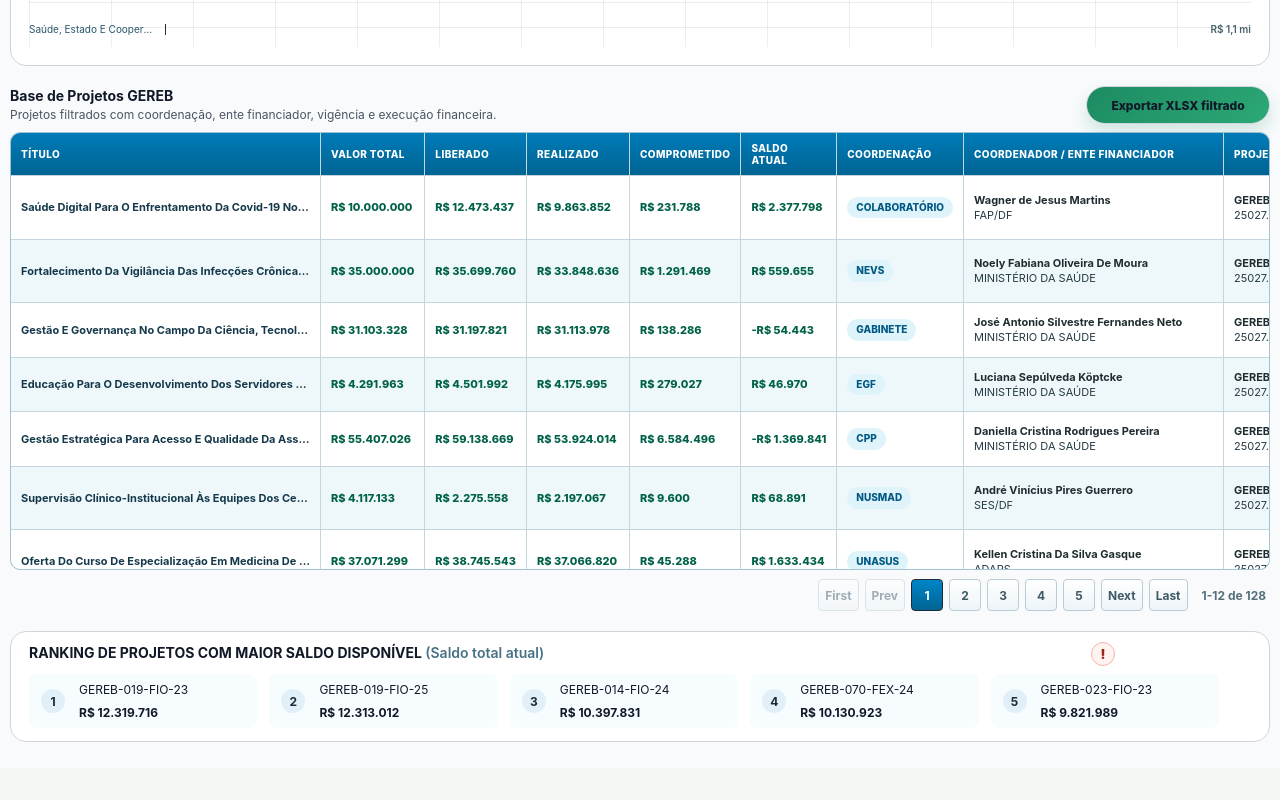
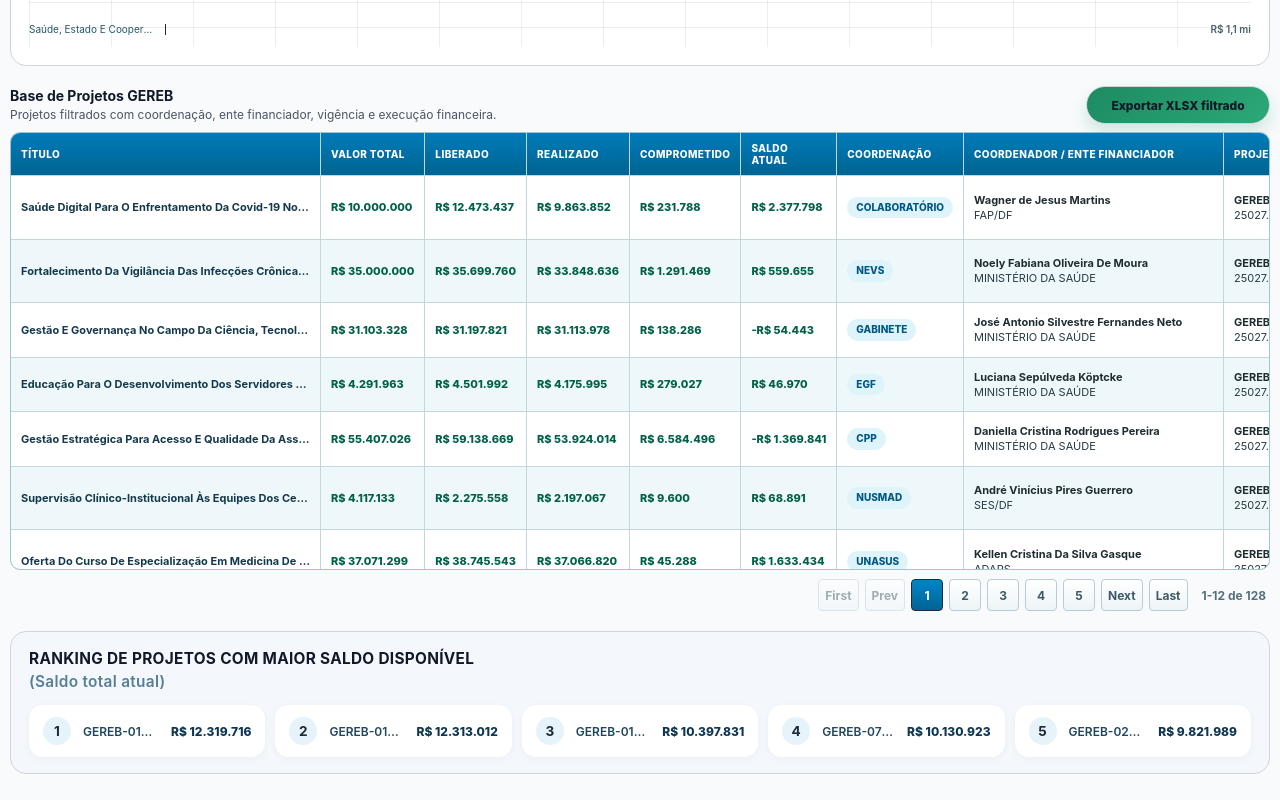
Before and after one commit to guilhermegalvaosilva/-Painel-de-Controle-Financeiro, a React (Vite) app: page / in a window 1280 px wide. Shown: the part 2734-3534 px from the top of the page. Before the commit the page ends 3502 px from the top, so only its background shows below. Built offline with nearby package versions, Linux system fonts and the light colour scheme.

Commit message:
Remove ranking help icon e deixa ranking mais minimalista

```diff
--- a/src/App.jsx
+++ b/src/App.jsx
@@ -519,14 +519,8 @@ function App() {
       <ProjectTable projects={filteredProjects} />
 
       <section className="ranking-strip">
-        <CardHelpButton
-          title="Ranking de projetos com maior saldo disponível"
-          description="Mostra os cinco projetos com maior Saldo total Atual dentro dos filtros aplicados. Ajuda a encontrar onde há mais recurso ainda disponível."
-          detail="Ordenado do maior para o menor saldo atual."
-          value={`${balanceRanking.length} projetos exibidos`}
-        />
         <h2>
-          Ranking de projetos com maior saldo disponível{" "}
+          Ranking de projetos com maior saldo disponível
           <span>(Saldo total atual)</span>
         </h2>
         <div>
--- a/src/styles/dashboard.css
+++ b/src/styles/dashboard.css
@@ -1028,46 +1028,55 @@ td span {
 .ranking-strip {
   position: relative;
   margin-top: 18px;
-  padding: 13px 50px 13px 18px;
+  padding: 18px 18px 16px;
+  border-radius: 16px;
+  background: rgba(244, 249, 252, 0.9);
 }
 
 .ranking-strip h2 {
-  margin-bottom: 12px;
+  margin-bottom: 14px;
+  font-size: 0.96rem;
+  font-weight: 700;
+  letter-spacing: 0.02em;
   text-transform: uppercase;
 }
 
 .ranking-strip h2 span {
-  color: #477184;
+  display: block;
+  margin-top: 4px;
+  color: #577e94;
   font-weight: 600;
   text-transform: none;
 }
 
 .ranking-strip > div {
   display: grid;
-  grid-template-columns: repeat(5, minmax(0, 1fr));
-  gap: 12px;
+  grid-template-columns: repeat(auto-fit, minmax(180px, 1fr));
+  gap: 10px;
 }
 
 .ranking-strip article {
   display: grid;
-  grid-template-columns: 28px minmax(0, 1fr);
-  gap: 8px 10px;
+  grid-template-columns: 28px minmax(0, 1fr) auto;
+  gap: 8px 12px;
   align-items: center;
-  min-height: 44px;
-  border-radius: 8px;
-  padding: 8px 12px;
-  background: #f7fcff;
+  min-height: 48px;
+  border-radius: 14px;
+  padding: 12px 14px;
+  background: #ffffff;
+  box-shadow: 0 2px 8px rgba(15, 63, 86, 0.04);
 }
 
 .ranking-strip article strong {
   display: grid;
-  grid-row: span 2;
-  width: 24px;
-  height: 24px;
+  width: 28px;
+  height: 28px;
   place-items: center;
   border-radius: 50%;
   color: var(--blue);
-  background: #e1f0f8;
+  background: #e6f3fb;
+  font-size: 0.85rem;
+  font-weight: 700;
 }
 
 .ranking-strip article span,
@@ -1076,6 +1085,17 @@ td span {
   text-overflow: ellipsis;
   white-space: nowrap;
 }
+
+.ranking-strip article span {
+  color: #1f475c;
+  font-weight: 600;
+}
+
+.ranking-strip article b {
+  color: #0f3650;
+  font-weight: 800;
+}
+
 
 .earnings-page {
   display: grid;
```
